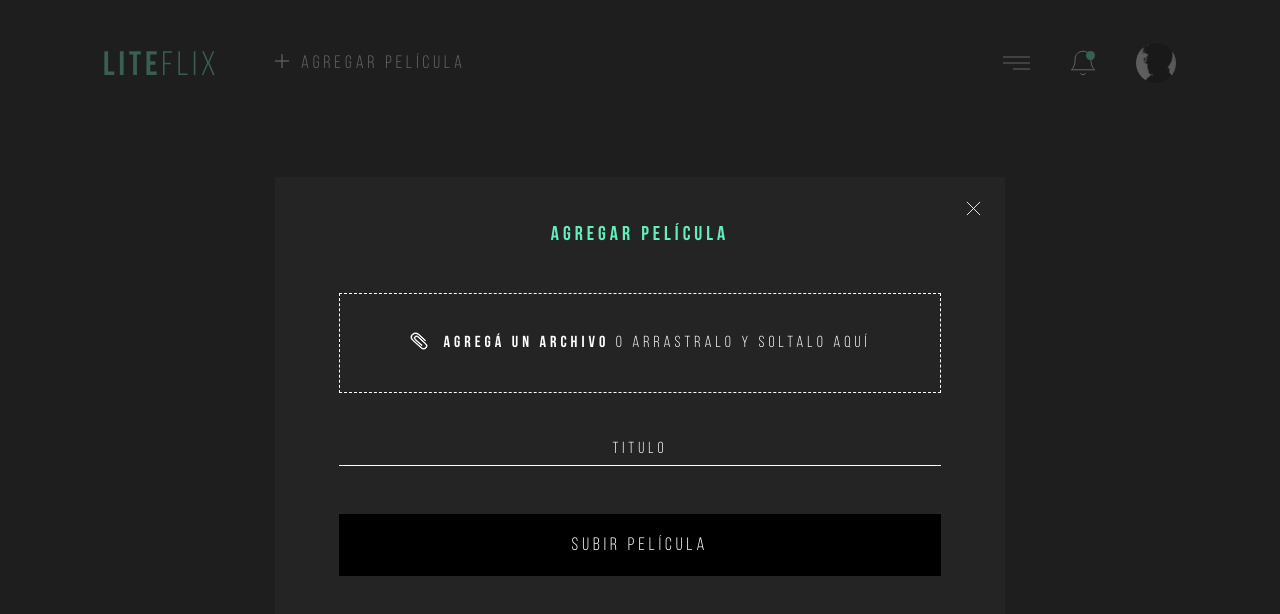
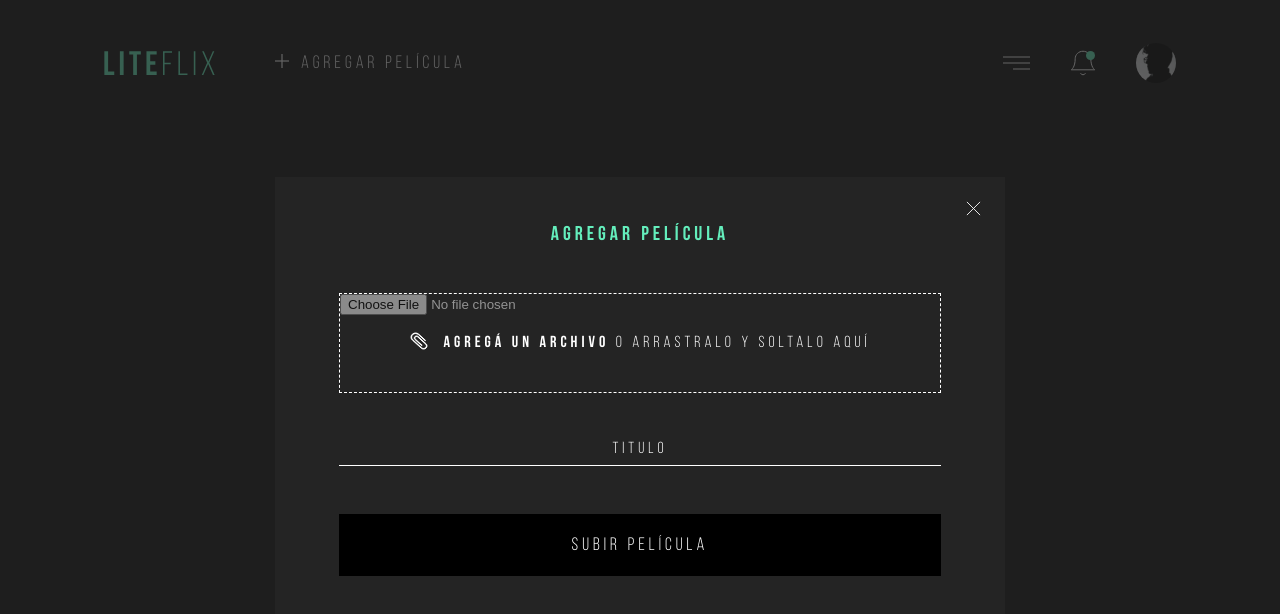
Before and after one commit to MicaBalza/lf-challenge, a React (Create React App) app: page / in a window 1280 px wide. Both pictures are taken after a click on the button "Agregar Película". Shown: the top 614 px of the page. Built offline with nearby package versions, Linux system fonts and the light colour scheme; no server answers.

Commit message:
feat: save img on localstorage

```diff
--- a/src/components/FileInput/index.module.scss
+++ b/src/components/FileInput/index.module.scss
@@ -19,7 +19,7 @@
     }
 
     input {
-        opacity: 0;
+        opacity: 0.5;
         top: 0;
         position: absolute;
         height: 100%;
--- a/src/components/FileInput/index.tsx
+++ b/src/components/FileInput/index.tsx
@@ -1,17 +1,37 @@
-import { HTMLProps } from 'react';
+import { HTMLProps, useState } from 'react';
+
+import ProgressBar from '../ProgressBar';
+
+import { imageUploaded } from '../../utils/convertBase64';
 
 import styles from './index.module.scss';
 
 interface Props extends HTMLProps<HTMLInputElement> {
   className?: string;
+  getTransformedFile: (file: string) => void;
 }
 
-const FileInput = ({ className, accept, onChange }: Props) => {
+const FileInput = ({ className, accept, getTransformedFile }: Props) => {
+	const [isFilePicked, setIsFilePicked] = useState(false);
+
+  const handleChange = (e: any) => {
+    const file = e.target.files[0];
+    imageUploaded(file).then(base64 => getTransformedFile(base64));
+		setIsFilePicked(true);
+	};
+
   return (
-    <label className={`${styles.input} ${className}`}>
-      <input type="file" accept={accept} onChange={onChange} />
-      <span className="bold">Agregá un archivo </span>o arrastralo y soltalo aquí
-    </label>
+    <div className={className}>
+      {isFilePicked
+        ?
+        <ProgressBar />
+        :
+        <label className={styles.input}>
+          <input type="file" accept={accept} onChange={handleChange} />
+          <span className="bold">Agregá un archivo </span>o arrastralo y soltalo aquí
+        </label>
+      }
+    </div>
   );
 };
 
--- a/src/components/Modal/index.tsx
+++ b/src/components/Modal/index.tsx
@@ -1,3 +1,4 @@
+import { useState } from 'react';
 import { useLocalStorage } from '../../hooks/useLocalStorage';
 
 import Button from '../Button';
@@ -17,19 +18,20 @@ interface Props {
 }
 
 const Modal = ({ isVisible, onClose }: Props) => {
-  const [, setValue] = useLocalStorage('imagen', '');
+  const [title, setTitle] = useState('');
+  const [img, setImg] = useState('');
+  const [, setValue] = useLocalStorage(title, '');
 
   const handleClick = () => {
-    console.log('click');
+    setValue(img);
   };
 
-  const handleFileUpload = (e: any) => {
-    console.log(e.target.value);
-    setValue(e.target.value);
+  const handleFileUpload = (convertedFile: string) => {
+    setImg(convertedFile);
   };
 
   const handleInputChange = (e: any) => {
-    console.log(e.target.value);
+    setTitle(e.target.value);
   };
 
   return (
@@ -37,11 +39,11 @@ const Modal = ({ isVisible, onClose }: Props) => {
       {isVisible &&
       <div className={styles.background}>
         <div className={styles.modal}>
-          <img src={closeButton} className={styles.closeButton} onClick={onClose} />
+          <img src={closeButton} className={styles.closeButton} onClick={onClose} alt="Cerrar" />
           <p className={styles.title}>Agregar película</p>
-          <FileInput className={styles.input} accept="image/png, image/jpeg" onChange={handleFileUpload} />
+          <FileInput className={styles.input} accept="image/png, image/jpeg" getTransformedFile={handleFileUpload} />
           <TextInput className={styles.input} placeholder="Título" onChange={handleInputChange} />
-          <Button text="Subir Película" onClick={handleClick} disabled />
+          <Button text="Subir Película" onClick={handleClick} disabled={!img || !title} />
         </div>
       </div>
       }
--- a/src/screens/Home/index.tsx
+++ b/src/screens/Home/index.tsx
@@ -1,5 +1,6 @@
 import { useState } from 'react';
 import { useFetch } from '../../hooks/useFetch';
+// import { useLocalStorage } from '../../hooks/useLocalStorage';
 
 import Button from '../../components/Button';
 import Dropdown from '../../components/Dropdown';
@@ -16,6 +17,9 @@ import { DROPDOWN_OPTIONS } from './constants';
 const Home = () => {
   const url = `https://api.themoviedb.org/3/movie/now_playing?api_key=${process.env.REACT_APP_TMDB_API_KEY}`;
   const { data } = useFetch(url);
+
+  // const [myMovies] = useLocalStorage('h', '');
+  // console.log(myMovies);
 
   const [movieCategory, setMovieCategory] = useState('popular');
 
--- a/src/utils/convertBase64.js
+++ b/src/utils/convertBase64.js
@@ -1,11 +1,8 @@
 export const imageUploaded = (file) => {
-  let base64String = '';
-  const reader = new FileReader();
-
-  reader.onload = function () {
-    base64String = reader.result.replace('data:', '').replace(/^.+,/, '');
-    console.log(base64String);
-  };
-  reader.readAsDataURL(file);
-  return base64String;
+  return new Promise((resolve,reject) => {
+    const reader = new FileReader();
+    reader.onload = () => resolve(reader.result);
+    reader.onerror = error => reject(error);
+    reader.readAsDataURL(file);
+ });
 };
```
